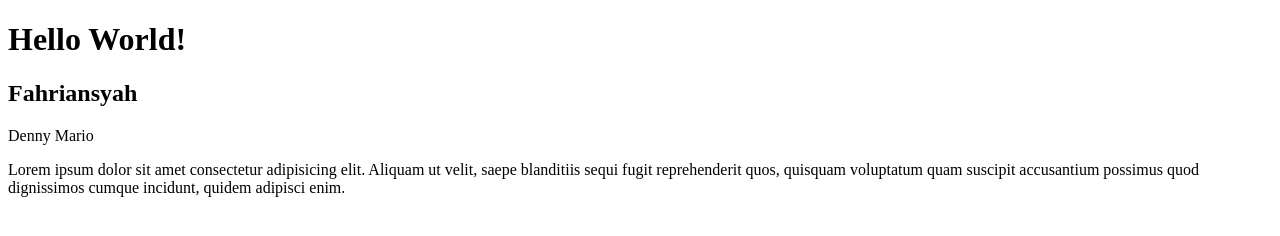
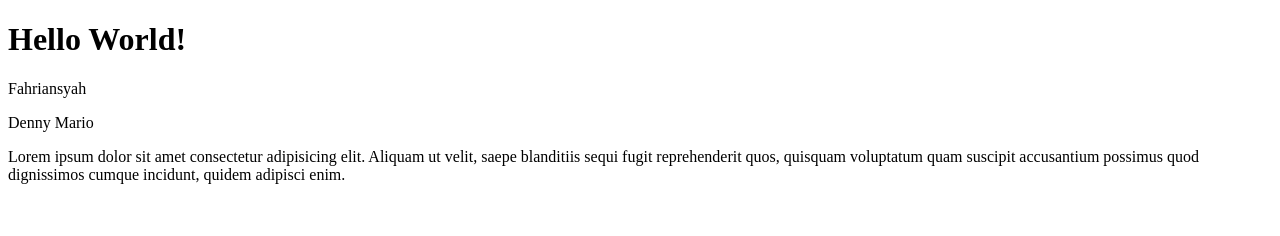
Before and after one commit to ITsDenny/four-github-training, a plain HTML site: page index.html in a window 1280 px wide. Drawn offline with Linux system fonts and the light colour scheme.

Commit message:
[index] Edit article

```diff
--- a/index.html
+++ b/index.html
@@ -1,14 +1,21 @@
 <!DOCTYPE html>
 <html lang="en">
+
 <head>
     <meta charset="UTF-8">
     <meta name="viewport" content="width=device-width, initial-scale=1.0">
     <title>Hello World</title>
 </head>
+
 <body>
     <h1>Hello World!</h1>
-    <h2>Fahriansyah</h2>
+    <p>Fahriansyah</p>
     <p>Denny Mario</p>
-    <article>Lorem ipsum dolor sit amet consectetur adipisicing elit. Aliquam ut velit, saepe blanditiis sequi fugit reprehenderit quos, quisquam voluptatum quam suscipit accusantium possimus quod dignissimos cumque incidunt, quidem adipisci enim.</article>
+    <article>
+        Lorem ipsum dolor sit amet consectetur adipisicing elit. Aliquam ut velit, saepe blanditiis sequi fugit
+        reprehenderit quos, quisquam voluptatum quam suscipit accusantium possimus quod dignissimos cumque incidunt,
+        quidem adipisci enim.
+    </article>
 </body>
+
 </html>
```
